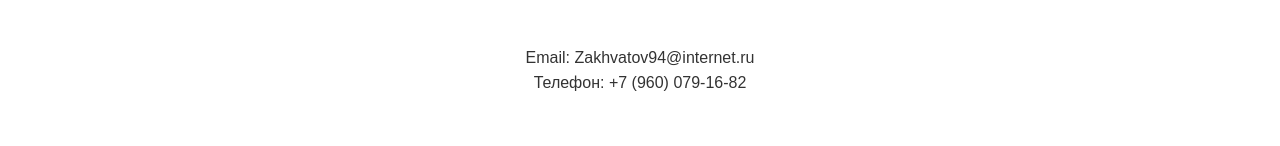
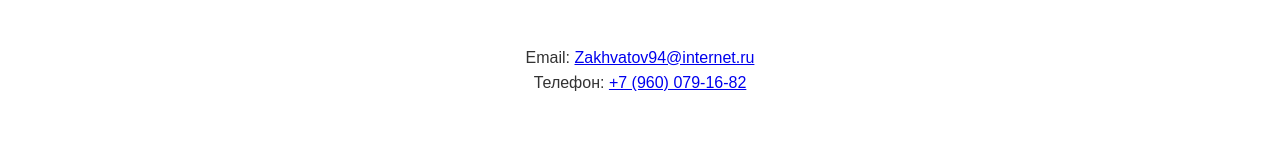
Before and after one commit to SvarkaKazan/svarkakazan.github.io, a plain HTML site: page index.html in a window 1280 px wide. Shown: the part 2877-3023 px from the top of the page. Drawn offline with Linux system fonts and the light colour scheme.

Commit message:
Update index.html

```diff
--- a/index.html
+++ b/index.html
@@ -5,6 +5,8 @@
     <meta name="viewport" content="width=device-width, initial-scale=1.0">
     <meta name="google-site-verification" content="DJFA6ijQ_tsOXgGa9efVIPG4Fqf2iC08OTdP_ejdB08" />
     <meta name="yandex-verification" content="29431e97ed4c7d63" />
+    <meta name="description" content="Качественная сварка в Казани">
+    <link rel="canonical" href="https://svarkakazan.github.io/">
     <title>Сварка Казань</title>
     <style>
         * {
@@ -251,8 +253,8 @@
     <section id="contact">
         <h2 class="section-title">Контакты</h2>
         <div style="text-align: center;">
-            <p>Email: Zakhvatov94@internet.ru</p>
-            <p>Телефон: +7 (960) 079-16-82</p>
+            <p>Email: <a href="mailto:Zakhvatov94@internet.ru">Zakhvatov94@internet.ru</a></p>
+            <p>Телефон: <a href="tel:+79600791682">+7 (960) 079-16-82</a></p>
         </div>
     </section>
 
```
